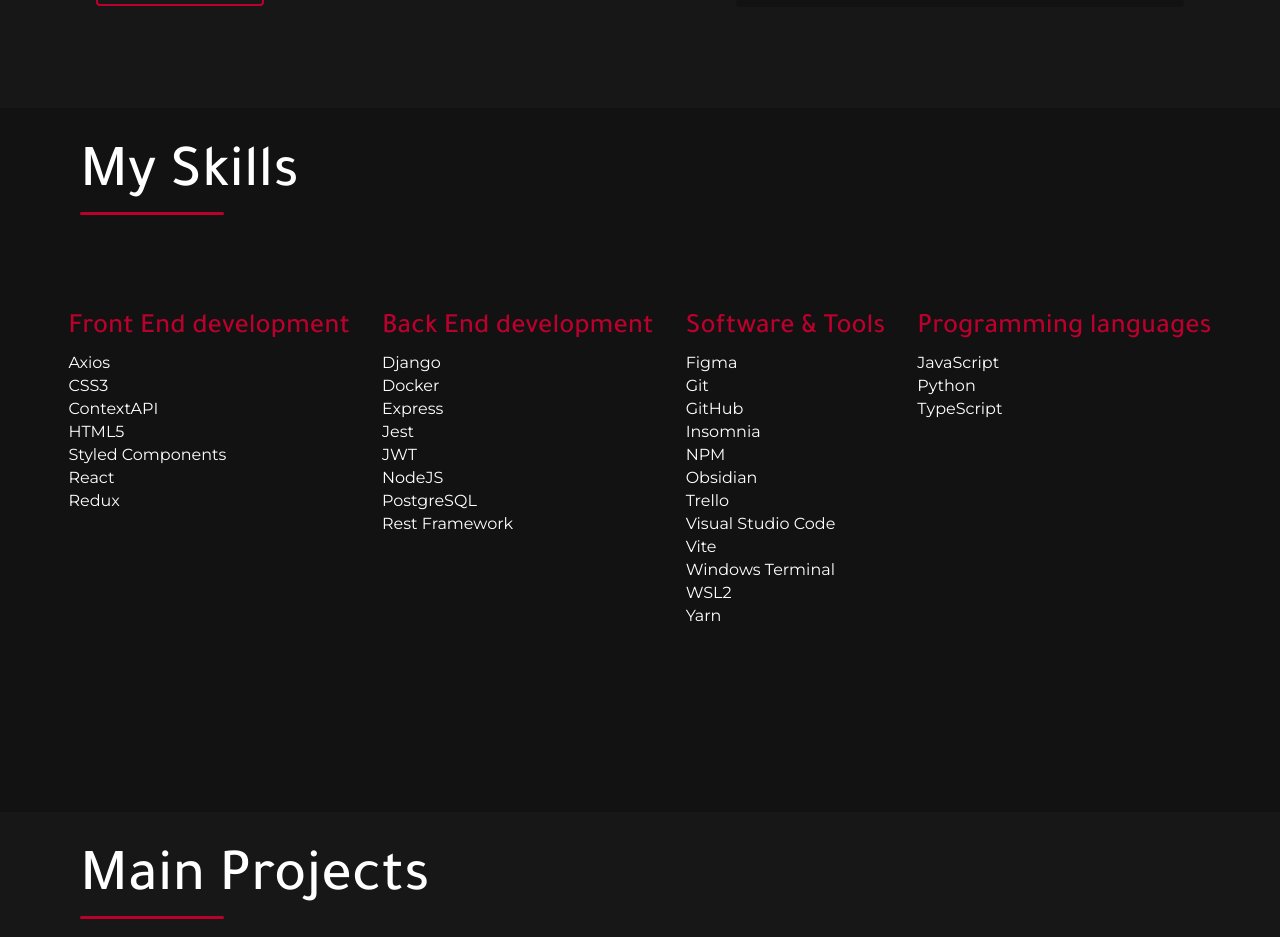
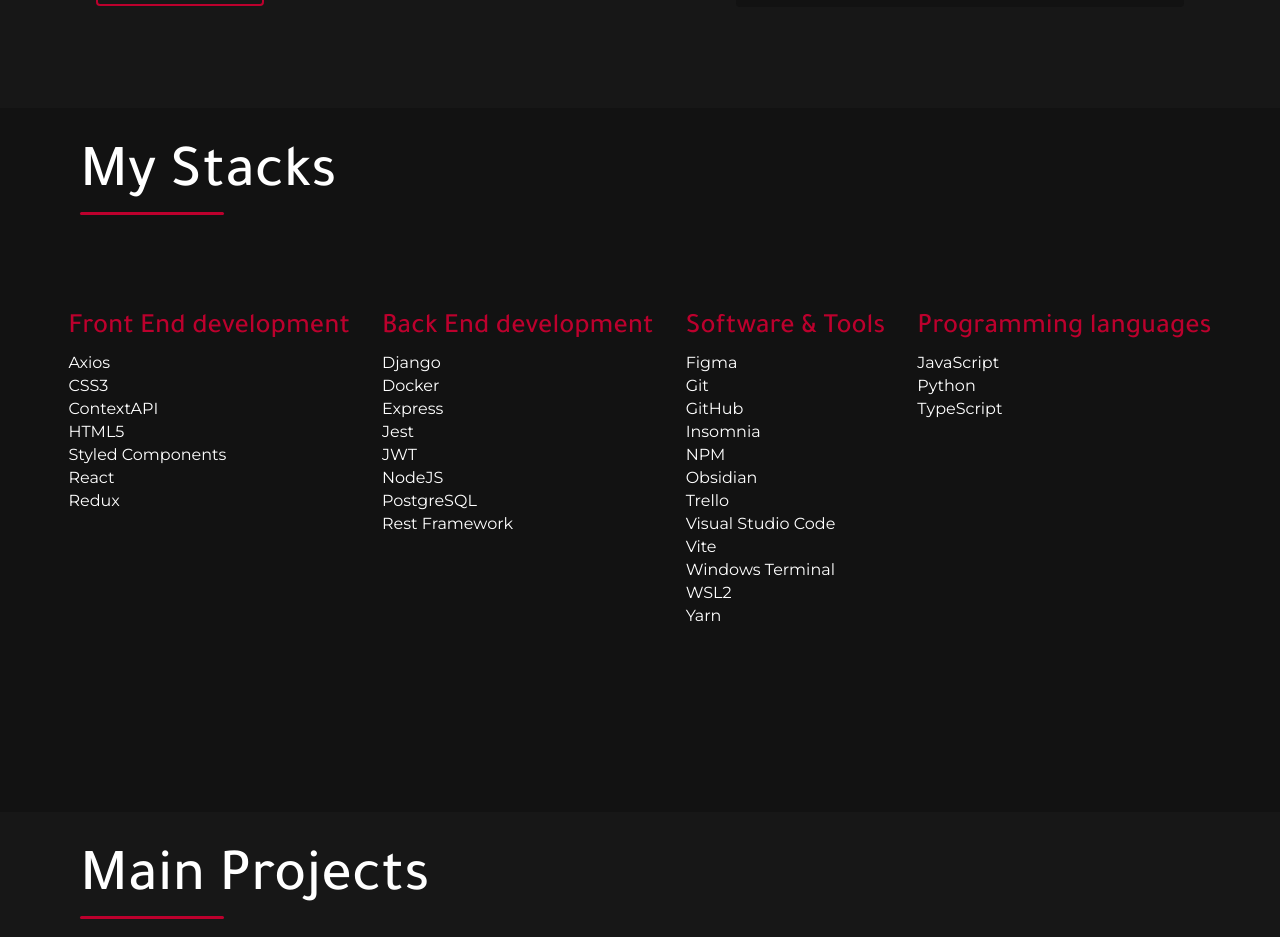
Before and after one commit to wellerychaves/wellery-portfolio, a React (Vite) app: page / in a window 1280 px wide. Shown: the part 1396-2333 px from the top of the page. Built offline with nearby package versions, Linux system fonts and the light colour scheme; a web font is replaced by a local one.

Commit message:
Update sector title
Will change the title of one page section

```diff
--- a/src/components/Skills/index.tsx
+++ b/src/components/Skills/index.tsx
@@ -1,7 +1,7 @@
-import { useContext, forwardRef, Ref } from "react";
+import { Ref, forwardRef, useContext } from "react";
 import { TechsContext } from "../../providers/techs";
+import Title from "../Title";
 import { Container } from "./styles";
-import Title from "../Title";
 
 const Skills = (_: any, ref: Ref<HTMLDivElement>) => {
 	const { programmingLanguages, backEndDev, frontEndDev, softwareAndTools } =
@@ -9,7 +9,7 @@
 
 	return (
 		<Container ref={ref}>
-			<Title title="My Skills" />
+			<Title title="My Stacks" />
 			<div className="skillsDiv">
 				<div className="skillType">
 					<h3 className="skillType-title">Front End development</h3>
```
